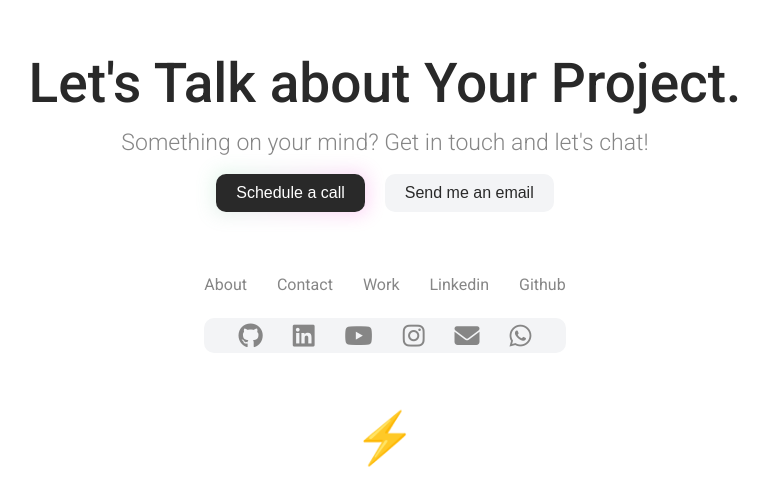
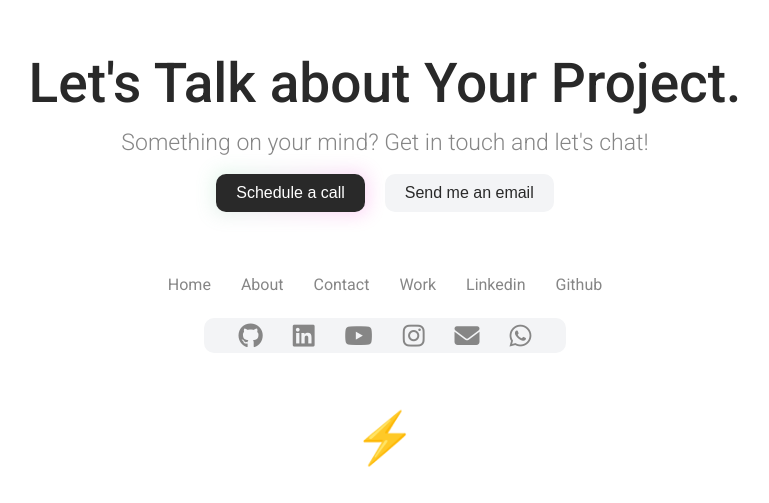
Before and after one commit to Tranivic/tranivic-portfolio, a Vue app: page / in a window 1280 px wide. Shown: the part 798-1301 px from the top of the page, without its empty margins (255-1024 px from the left). Built offline with nearby package versions, Linux system fonts and the light colour scheme.

Commit message:
feat: home link added

```diff
--- a/src/layouts/AppFooter/AppFooter.vue
+++ b/src/layouts/AppFooter/AppFooter.vue
@@ -9,6 +9,9 @@
         <main-button type="button" color="white">Send me an email</main-button>
     </div>
     <ul class="nav-menu-flat">
+        <li @click="toggleMenu" class="nav-menu-content-item">
+            <router-link to="/">Home</router-link>
+        </li>
         <li @click="toggleMenu" class="nav-menu-content-item">
             <router-link to="/about">About</router-link>
         </li>
```
